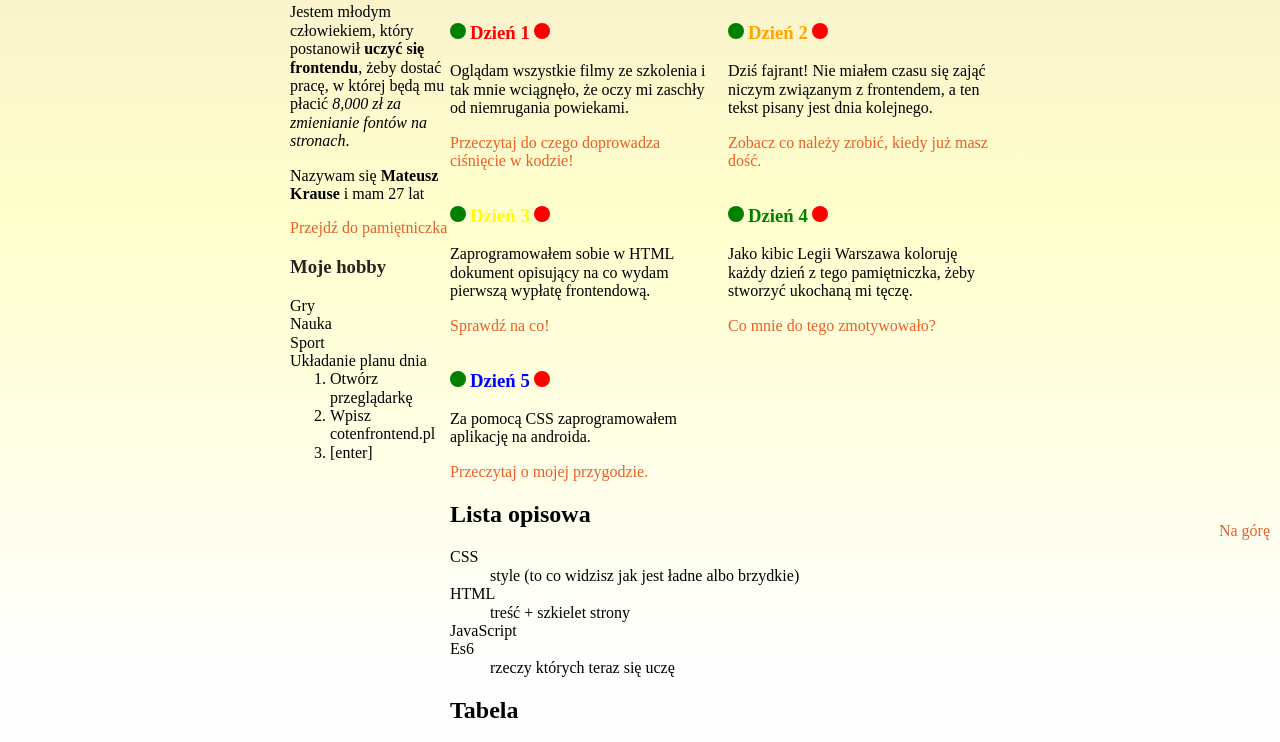
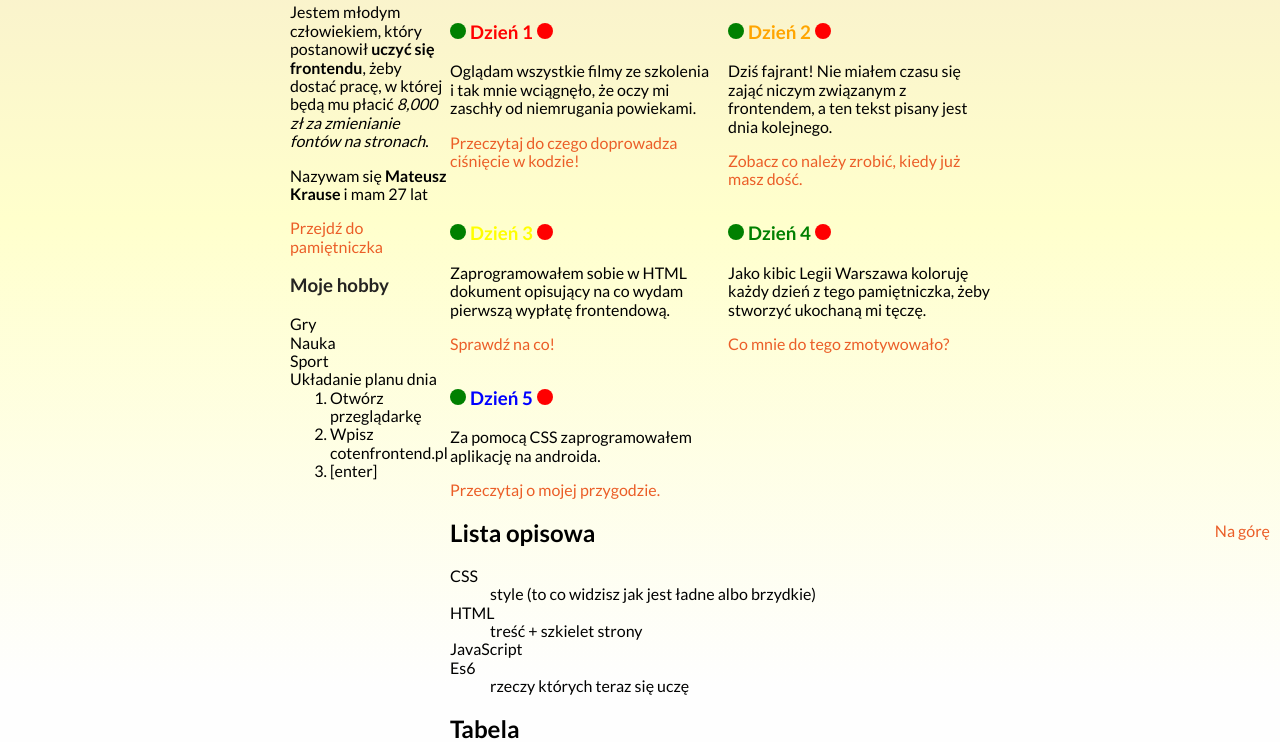
Before and after one commit to mateuszkrause/homepage-gulp, a website: page src/content/index.html in a window 1280 px wide. Shown: the part 250-992 px from the top of the page. Drawn offline with nearby package versions, Linux system fonts and the light colour scheme; files that its build step writes are made by us from their sources.

Commit message:
changed main font

```diff
--- a/src/scss/main.scss
+++ b/src/scss/main.scss
@@ -1,5 +1,6 @@
 @import "_normalize";
 @import "_variables";
+@import url("https://fonts.googleapis.com/css?family=Lato:400,700&display=swap&subset=latin-ext");
 
 html {
   box-sizing: border-box;
@@ -19,6 +20,7 @@
     rgba(255, 255, 0, 0.2) 40%,
     rgba(254, 254, 254, 1) 80%
   );
+  font-family: "Lato";
 }
 
 .about {
```
